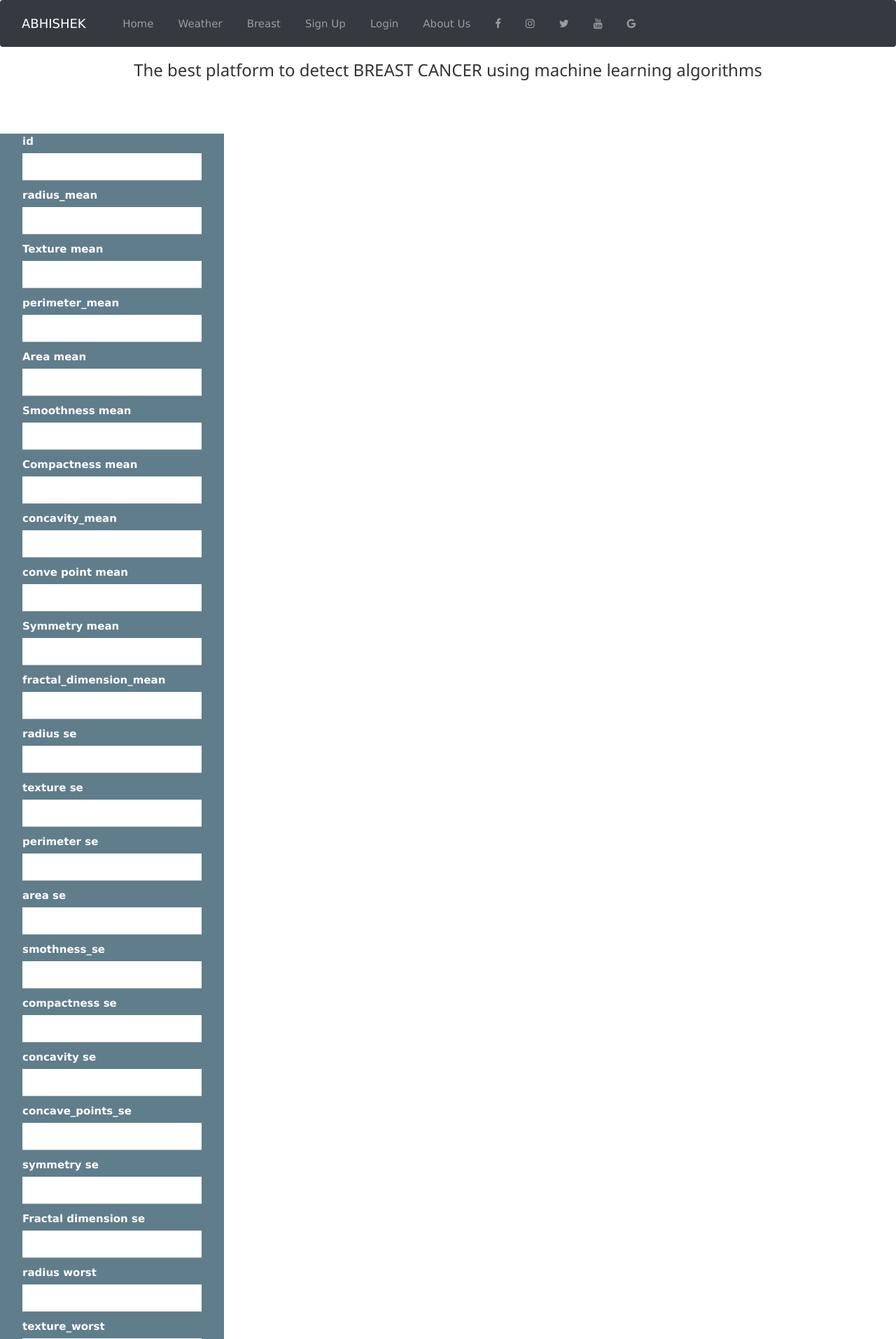
After one commit to abhishekkumar1437/ML-Predictor, a Django app: template templates/breast.html in a window 1280 px wide. The commit adds this page. Shown: the top 1914 px of the page at 70% size. Run offline with Django 3.2, Linux system fonts and the light colour scheme; the template is opened without the code that fills it: most values are stand-ins (such as "Sample title", 1, 10 or a date in 2020); some libraries are stand-ins or nearby versions.

Commit message:
update-1

```diff
--- a/clg_project/settings.py
+++ b/clg_project/settings.py
@@ -23,7 +23,7 @@ BASE_DIR = Path(__file__).resolve().parent.parent
 SECRET_KEY = 'django-insecure-)q!%c*)!mtism&myf6x48&gwytz6hy48xcg5f=5ur-e2zpr3u0'
 
 # SECURITY WARNING: don't run with debug turned on in production!
-DEBUG = False
+DEBUG = True
 
 ALLOWED_HOSTS = ['127.0.0.1','mlpredictor.herokuapp.com/']
 
@@ -32,6 +32,7 @@ ALLOWED_HOSTS = ['127.0.0.1','mlpredictor.herokuapp.com/']
 
 INSTALLED_APPS = [
     'predictor.apps.PredictorConfig',
+
     'django.contrib.admin',
     'django.contrib.auth',
     'django.contrib.contenttypes',
@@ -136,3 +137,6 @@ STATIC_ROOT = os.path.join(BASE_DIR,'assets')
 # https://docs.djangoproject.com/en/3.2/ref/settings/#default-auto-field
 
 DEFAULT_AUTO_FIELD = 'django.db.models.BigAutoField'
+
+MEDIA_URL='/media/'
+MEDIA_ROOT=os.path.join(BASE_DIR,'media')
--- a/clg_project/urls.py
+++ b/clg_project/urls.py
@@ -22,6 +22,7 @@ from django.views.static import serve
 urlpatterns = [
     path('', include('predictor.urls')),
     path('admin/', admin.site.urls),
+
     url(r'^media/(?P<path>.*)$', serve,{'document_root':       settings.MEDIA_ROOT}),
     url(r'^static/(?P<path>.*)$', serve,{'document_root': settings.STATIC_ROOT}),
 ]
--- a/predictor/urls.py
+++ b/predictor/urls.py
@@ -7,5 +7,6 @@ urlpatterns = [
        path('signup',views.signup,name='signup'),
        path('signin',views.signin,name='signin'),
        path("logout",views.logout,name="logout"),
-       path("weathers",views.weathers,name='weathers')
+       path("weathers",views.weathers,name='weathers'),
+       path('breast',views.breast,name='breast')
 ]
--- /dev/null
+++ b/templates/breast.html
@@ -0,0 +1,128 @@
+{% extends 'index.html' %}
+{% block title %}{% endblock title %}
+{% block body %}
+
+
+
+
+<html>
+<title>breastCancer</title>
+<meta name="viewport" content="width=device-width, initial-scale=1">
+<link rel="stylesheet" href="https://www.w3schools.com/w3css/4/w3.css">
+
+<h3 style="text-align:center;">The best platform to detect BREAST CANCER using machine learning algorithms</h3>
+
+<br><br><br>
+
+<div class="w3-quarter w3-container w3-blue-grey container-fluid ">
+ <form action="breast" method="POST"  class="w3-container">
+    {% csrf_token %}
+  <p>
+  <label>id</label>
+  <input style="color: black;" name="id"class="w3-input" type="text"></p>
+  <p>
+  <label>radius_mean</label>
+  <input style="color: black;"  name="radius_mean"class="w3-input" type="text"></p>
+  <p>
+  <label>Texture mean</label>
+  <input style="color: black;" name="texture_mean"class="w3-input" type="text"></p>
+  <p>
+  <label>perimeter_mean</label>
+  <input style="color: black;" name="perimeter_mean"class="w3-input" type="text"></p>
+  <p>
+  <label>Area mean</label>
+  <input style="color: black;" name="area_mean"class="w3-input" type="text"></p>
+  <p>
+  <label>Smoothness mean</label>
+  <input style="color: black;" name="smoothness_mean"class="w3-input" type="text"></p>
+  <p>
+  <label>Compactness mean</label>
+  <input style="color: black;"  name="compactness_mean" class="w3-input" type="text"></p>
+  <p>
+  <label>concavity_mean</label>
+  <input style="color: black;" name="concavity_mean"class="w3-input" type="text"></p>
+  <p>
+  <label>conve point mean</label>
+  <input style="color: black;" name="concave_points_mean"class="w3-input" type="text"></p>
+  <p>
+  <label>Symmetry mean</label>
+  <input style="color: black;" name="symmetry_mean"class="w3-input" type="text"></p>
+  <p>
+  <label>fractal_dimension_mean</label>
+  <input style="color: black;" name="fractal_dimension_mean"class="w3-input" type="text"></p>
+  <p>
+  <label>radius se</label>
+  <input style="color: black;" name="radius_se" class="w3-input" type="text"></p>
+  <p>
+  <label>texture se</label>
+  <input style="color: black;" name="texture_se"class="w3-input" type="text"></p>
+  <p>
+  <label>perimeter se</label>
+  <input style="color: black;" name="perimeter_se"class="w3-input" type="text"></p>
+  <p>
+  <label>area se</label>
+  <input style="color: black;" name="area_se"class="w3-input" type="text"></p>
+  <p>
+  <label>smothness_se</label>
+  <input style="color: black;" name="smoothness_se"class="w3-input" type="text"></p>
+  <p>
+  <label>compactness se</label>
+  <input style="color: black;" name="compactness_se"class="w3-input" type="text"></p>
+  <p>
+  <label>concavity se</label>
+  <input style="color: black;" name="concavity_se"class="w3-input" type="text"></p>
+  <p>
+  <label>concave_points_se</label>
+  <input style="color: black;" name="concave_points_se"class="w3-input" type="text"></p>
+  <p>
+  <label>symmetry se</label>
+  <input style="color: black;" name="symmetry_se"class="w3-input" type="text"></p>
+  <p>
+  <label>Fractal dimension se</label>
+  <input style="color: black;" name="fractal_dimension_se"class="w3-input" type="text"></p>
+  <p>
+  <label>radius worst</label>
+  <input style="color: black;" name="radius_worst"class="w3-input" type="text"></p>
+  <p>
+  <label>texture_worst</label>
+  <input style="color: black;" name="texture_worst"class="w3-input" type="text"></p>
+  <p>
+  <label>perimeter worst</label>
+  <input style="color: black;" name="perimeter_worst" class="w3-input" type="text"></p>
+  <p>
+  <label>area worst</label>
+  <input style="color: black;" name="area_worst"class="w3-input" type="text"></p>
+  <p>
+  <label>smoothness worst</label>
+  <input style="color: black;" name="smoothness_worst"class="w3-input" type="text"></p>
+  <p>
+  <label>compactness worst</label>
+  <input style="color: black;" name="compactness_worst"class="w3-input" type="text"></p>
+  <p>
+  <label>concavity worst</label>
+  <input style="color: black;" name="concavity_worst"class="w3-input" type="text"></p>
+  <p>
+  <label>concave points worst</label>
+  <input style="color: black;" name="concave_points_worst"class="w3-input" type="text"></p>
+  <p>
+  <label>ssymmetry worst</label>
+  <input style="color: black;" name="symmetry_worst"class="w3-input" type="text"></p>
+  <p>
+  <label>fractal dimension worst</label>
+  <input style="color: black;" name="fractal_dimension_worst"class="w3-input" type="text"></p>
+  <input style="color: black;" type="submit" name="" value="submit">
+  {% if prediction == 0%}
+  <h2 style="color:black;">bye {{results}} cancer{{prediction}}</h2>
+  {% else%}
+  <h2 style="color:black;">hello {{results}} cancer {{prediction}}</h2>
+  {%endif%}
+</form>
+</div>
+</div>
+
+
+
+
+
+
+{% endblock body %}
--- a/templates/index.html
+++ b/templates/index.html
@@ -150,7 +150,7 @@
         <a class="nav-link" href="weathers">Weather</a>
       </li>
       <li class="nav-item soc  marg" >
-        <a class="nav-link" href="calculator/calculators">calculator</a>
+        <a class="nav-link" href="breast">Breast</a>
       </li>
            {% if user.is_authenticated %}
               <li class="nav-item marg">
@@ -160,7 +160,7 @@
            <li class="nav-link soc pad" ><a href="logout">Logout</a></li>
            </li>
              <li class="nav-item soc marg">
-        <a class="nav-link" href="accounts/aboutus">About Us</a>
+        <a class="nav-link" href="dummy">About Us</a>
       </li>
             <li class="nav-item topnav-right marg ">
 
@@ -186,15 +186,15 @@
       </li>
         <li class="nav-item topnav-right marg">
 
-                    <a  href="#" target="_blank" class="fa fa-facebook nav-link soc"></a></li>
+                    <a  href="https://www.facebook.com/profile.php?id=100006341807115" target="_blank" class="fa fa-facebook nav-link soc"></a></li>
                     <li class="nav-item marg">
                     <a href="#" target="_blank" class="fa fa-instagram nav-link soc"></a></li>
                      <li class="nav-item marg">
-                    <a href="#" target="_blank" class="fa fa-twitter nav-link soc"></a></li>
+                    <a href="https://twitter.com/Abhishe20020589" target="_blank" class="fa fa-twitter nav-link soc"></a></li>
                      <li class="nav-item marg">
-                    <a href="#" class="fa fa-youtube nav-link soc"></a></li>
+                    <a href="https://www.youtube.com/channel/UCjSeGyFA2Y_i_TUPpH4yY4A" class="fa fa-youtube nav-link soc"></a></li>
                       <li class="nav-item marg">
-                    <a href="#" class="fa fa-google nav-link soc"></a>
+                    <a href="https://www.google.com" class="fa fa-google nav-link soc"></a>
       </li>
       {% endif %}
     </ul>
```
Also changed, not shown: predictor/views.py (+55 -7 lines), templates/home.html (+32 -0 lines), templates/weather.html (line endings or trailing spaces), 2 other files.
